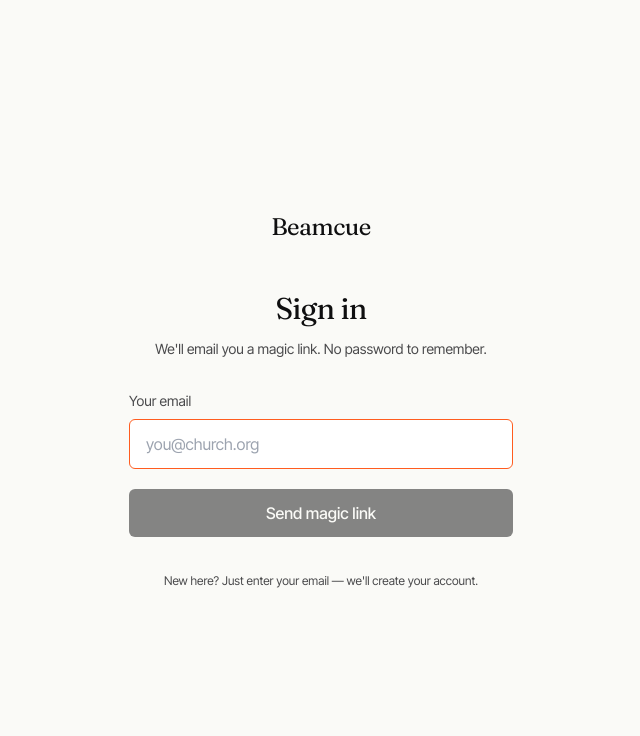
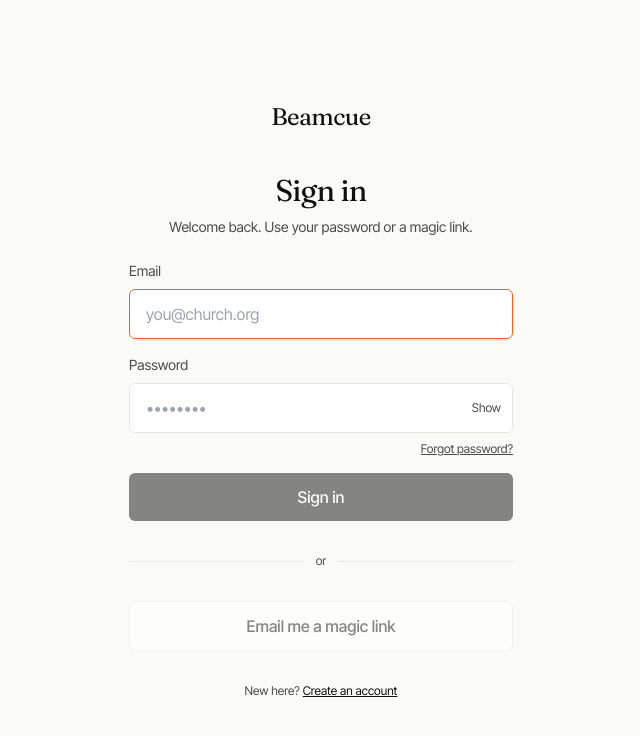
Before and after one commit to beamcue/beamcueapp, a Next.js app: page /login in a window 1280 px wide. Shown: the top 736 px of the page, without its empty margins (319-959 px from the left). Built offline with nearby package versions, Linux system fonts and the light colour scheme.

Commit message:
Update page.tsx
Add password sign-in with magic link as backup

```diff
--- a/app/login/page.tsx
+++ b/app/login/page.tsx
@@ -2,16 +2,55 @@
 
 import { useState } from 'react';
 import Link from 'next/link';
+import { useRouter } from 'next/navigation';
 import { createClient } from '@/lib/supabase-client';
 
+type Status = 'idle' | 'submitting' | 'magic_sent' | 'error';
+
 export default function LoginPage() {
+  const router = useRouter();
   const [email, setEmail] = useState('');
-  const [status, setStatus] = useState<'idle' | 'sending' | 'sent' | 'error'>('idle');
+  const [password, setPassword] = useState('');
+  const [showPassword, setShowPassword] = useState(false);
+  const [status, setStatus] = useState<Status>('idle');
   const [errorMsg, setErrorMsg] = useState('');
 
-  async function handleSubmit(e: React.FormEvent) {
+  async function handlePasswordSignIn(e: React.FormEvent) {
     e.preventDefault();
-    setStatus('sending');
+    setStatus('submitting');
+    setErrorMsg('');
+
+    const supabase = createClient();
+    const { error } = await supabase.auth.signInWithPassword({
+      email,
+      password,
+    });
+
+    if (error) {
+      setStatus('error');
+      // Friendly error mapping
+      if (error.message.toLowerCase().includes('invalid login credentials')) {
+        setErrorMsg("That email and password don't match. Try again or use the magic link below.");
+      } else if (error.message.toLowerCase().includes('email not confirmed')) {
+        setErrorMsg('Please check your inbox to confirm your email first.');
+      } else {
+        setErrorMsg(error.message);
+      }
+      return;
+    }
+
+    router.push('/dashboard');
+    router.refresh();
+  }
+
+  async function handleMagicLink() {
+    if (!email) {
+      setErrorMsg('Enter your email first, then tap the magic link button.');
+      setStatus('error');
+      return;
+    }
+
+    setStatus('submitting');
     setErrorMsg('');
 
     const supabase = createClient();
@@ -26,34 +65,46 @@
       setStatus('error');
       setErrorMsg(error.message);
     } else {
-      setStatus('sent');
+      setStatus('magic_sent');
     }
   }
 
   return (
-    <main className="min-h-screen bg-cream text-ink flex flex-col items-center justify-center px-6">
+    <main className="min-h-screen bg-cream text-ink flex flex-col items-center justify-center px-6 py-12">
       <div className="w-full max-w-sm">
-        <Link href="/" className="block font-serif text-2xl tracking-tight mb-12 text-center">
+        <Link href="/" className="block font-serif text-2xl tracking-tight mb-10 text-center">
           Beamcue
         </Link>
 
-        {status === 'sent' ? (
+        {status === 'magic_sent' ? (
           <div className="bg-white border border-line rounded-lg p-7 text-center">
             <h2 className="font-serif text-2xl mb-3 tracking-tight">Check your inbox</h2>
             <p className="text-sm text-muted leading-relaxed">
               We sent a magic link to <span className="text-ink font-medium">{email}</span>.
               Click it to sign in.
             </p>
+            <button
+              onClick={() => {
+                setStatus('idle');
+                setErrorMsg('');
+              }}
+              className="text-xs text-muted hover:text-ink underline mt-6"
+            >
+              Use a different email
+            </button>
           </div>
         ) : (
-          <form onSubmit={handleSubmit} className="space-y-5">
+          <form onSubmit={handlePasswordSignIn} className="space-y-4">
+            <div className="text-center mb-6">
+              <h1 className="font-serif text-3xl tracking-tight mb-2">Sign in</h1>
+              <p className="text-sm text-muted">
+                Welcome back. Use your password or a magic link.
+              </p>
+            </div>
+
             <div>
-              <h1 className="font-serif text-3xl tracking-tight mb-3 text-center">Sign in</h1>
-              <p className="text-sm text-muted text-center mb-8">
-                We'll email you a magic link. No password to remember.
-              </p>
               <label htmlFor="email" className="block text-sm text-muted mb-2">
-                Your email
+                Email
               </label>
               <input
                 id="email"
@@ -64,24 +115,78 @@
                 onChange={(e) => setEmail(e.target.value)}
                 placeholder="you@church.org"
                 className="w-full px-4 py-3 bg-white border border-line rounded-md focus:outline-none focus:border-beam transition"
-                disabled={status === 'sending'}
+                disabled={status === 'submitting'}
+                autoComplete="email"
               />
+            </div>
+
+            <div>
+              <label htmlFor="password" className="block text-sm text-muted mb-2">
+                Password
+              </label>
+              <div className="relative">
+                <input
+                  id="password"
+                  type={showPassword ? 'text' : 'password'}
+                  required
+                  value={password}
+                  onChange={(e) => setPassword(e.target.value)}
+                  placeholder="••••••••"
+                  className="w-full px-4 py-3 pr-20 bg-white border border-line rounded-md focus:outline-none focus:border-beam transition"
+                  disabled={status === 'submitting'}
+                  autoComplete="current-password"
+                />
+                <button
+                  type="button"
+                  onClick={() => setShowPassword(!showPassword)}
+                  className="absolute right-3 top-1/2 -translate-y-1/2 text-xs text-muted hover:text-ink"
+                  tabIndex={-1}
+                >
+                  {showPassword ? 'Hide' : 'Show'}
+                </button>
+              </div>
+              <div className="flex justify-end mt-2">
+                <Link href="/forgot-password" className="text-xs text-muted hover:text-ink underline">
+                  Forgot password?
+                </Link>
+              </div>
             </div>
 
             <button
               type="submit"
-              disabled={status === 'sending' || !email}
+              disabled={status === 'submitting' || !email || !password}
               className="w-full px-4 py-3 bg-ink text-cream font-medium rounded-md hover:bg-beam disabled:opacity-50 transition"
             >
-              {status === 'sending' ? 'Sending…' : 'Send magic link'}
+              {status === 'submitting' ? 'Signing in…' : 'Sign in'}
             </button>
 
             {status === 'error' && (
-              <p className="text-sm text-red-600 text-center">{errorMsg}</p>
+              <p className="text-sm text-red-600 text-center pt-2">{errorMsg}</p>
             )}
 
+            <div className="relative py-4">
+              <div className="absolute inset-0 flex items-center">
+                <div className="w-full border-t border-line"></div>
+              </div>
+              <div className="relative flex justify-center text-xs">
+                <span className="bg-cream px-3 text-muted">or</span>
+              </div>
+            </div>
+
+            <button
+              type="button"
+              onClick={handleMagicLink}
+              disabled={status === 'submitting' || !email}
+              className="w-full px-4 py-3 bg-white border border-line text-ink font-medium rounded-md hover:border-ink disabled:opacity-50 transition"
+            >
+              Email me a magic link
+            </button>
+
             <p className="text-xs text-muted text-center pt-4">
-              New here? Just enter your email — we'll create your account.
+              New here?{' '}
+              <Link href="/signup" className="text-ink hover:text-beam underline">
+                Create an account
+              </Link>
             </p>
           </form>
         )}
```
